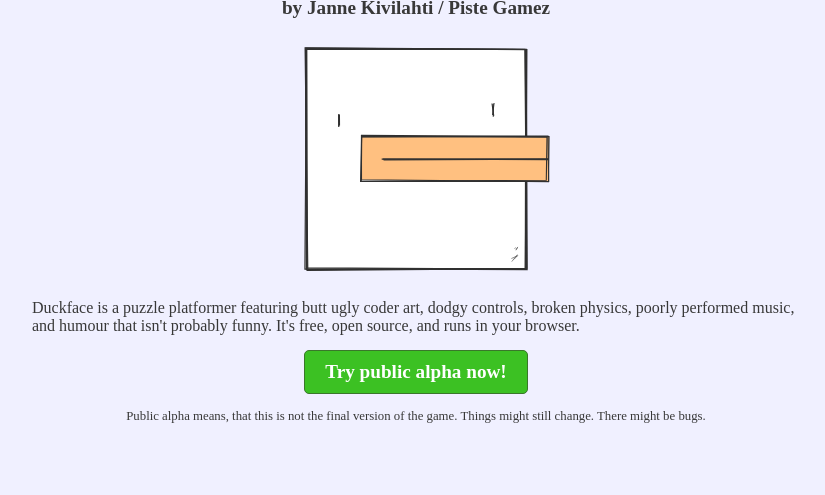
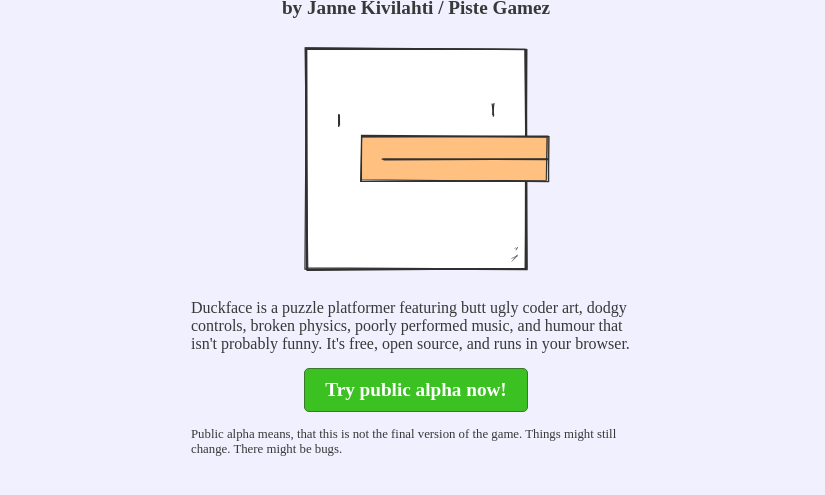
Before and after one commit to pistegamez/duckface, a website: page public/index.html in a window 1280 px wide. Shown: the part 85-580 px from the top of the page, without its empty margins (224-1049 px from the left). Drawn offline with Linux system fonts and the light colour scheme; a web font is replaced by a local one.

Commit message:
text width change

```diff
--- a/public/index.html
+++ b/public/index.html
@@ -23,7 +23,7 @@
             display: flex;
             flex-direction: column;
             align-items: center;
-            width: max(400px, 60vw);
+            width: min(450px, 60vw);
             margin-left: auto;
             margin-right: auto;
         }
```
